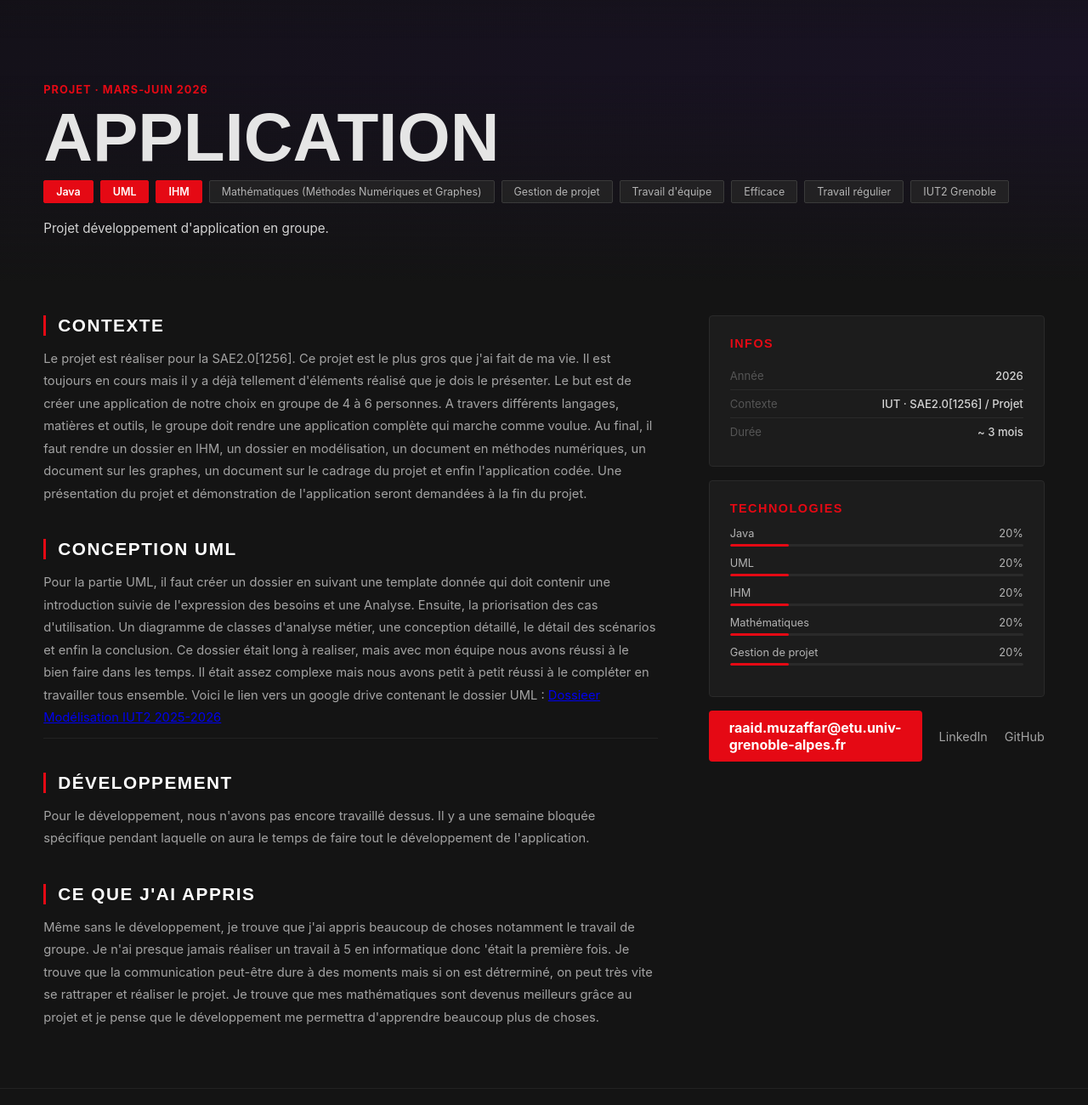
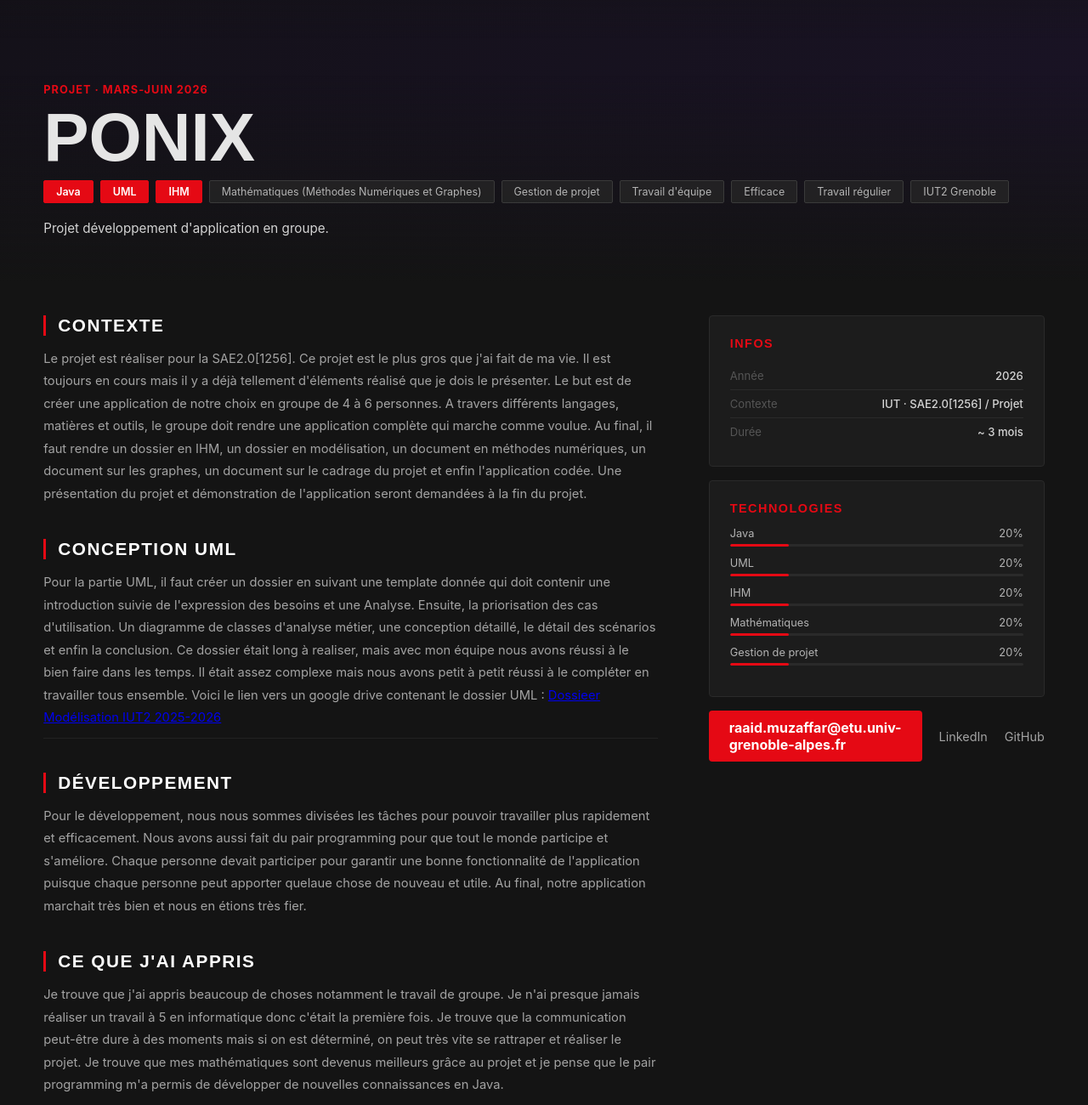
Before and after one commit to raaid07/raaid07.github.io, a plain HTML site: page application.html in a window 1280 px wide. Shown: the part 220-1520 px from the top of the page at 85% size. Drawn offline with Linux system fonts and the light colour scheme.

Commit message:
Change title to 'PONIX' and update development details
Updated the title and project name from 'Application' to 'PONIX'. Revised the development section to reflect task division and pair programming experience.

```diff
--- a/application.html
+++ b/application.html
@@ -3,7 +3,7 @@
 <head>
   <meta charset="UTF-8">
   <meta name="viewport" content="width=device-width, initial-scale=1.0">
-  <title>Application – Raaid Muzaffar</title>
+  <title>PONIX – Raaid Muzaffar</title>
   <link rel="stylesheet" href="cssportfolio.css">
 </head>
 <body>
@@ -25,7 +25,7 @@
   <div class="bg-main-proj" style="background: linear-gradient(135deg, #110724, #2d115c);"></div>
   <div class="contenu-main-proj">
     <span class="grostxt-àpropos">PROJET · MARS-JUIN 2026</span>
-    <h1>APPLICATION</h1>
+    <h1>PONIX</h1>
     <div class="infos-main-proj">
       <span class="tag-red">Java</span>
       <span class="tag-red">UML</span>
@@ -67,15 +67,16 @@
     <div class="divise-main"></div>
 
     <h2>DÉVELOPPEMENT</h2>
-    <p>Pour le développement, nous n'avons pas encore travaillé dessus.
-      Il y a une semaine bloquée spécifique pendant laquelle on aura le temps de faire tout le développement de l'application.
+    <p>Pour le développement, nous nous sommes divisées les tâches pour pouvoir travailler plus rapidement et efficacement. Nous avons aussi fait du pair programming pour que tout le monde participe et s'améliore.
+      Chaque personne devait participer pour garantir une bonne fonctionnalité de l'application puisque chaque personne peut apporter quelaue chose de nouveau et utile. Au final, notre application marchait très bien et nous
+      en étions très fier.
     </p>
 
     <h2>CE QUE J'AI APPRIS</h2>
     <ul>
-      <p>Même sans le développement, je trouve que j'ai appris beaucoup de choses notamment le travail de groupe. Je n'ai presque jamais réaliser un travail à 5 en informatique donc 'était la première fois.
-      Je trouve que la communication peut-être dure à des moments mais si on est détrerminé, on peut très vite se rattraper et réaliser le projet.
-      Je trouve que mes mathématiques sont devenus meilleurs grâce au projet et je pense que le développement me permettra d'apprendre beaucoup plus de choses.
+      <p>Je trouve que j'ai appris beaucoup de choses notamment le travail de groupe. Je n'ai presque jamais réaliser un travail à 5 en informatique donc c'était la première fois.
+      Je trouve que la communication peut-être dure à des moments mais si on est déterminé, on peut très vite se rattraper et réaliser le projet.
+      Je trouve que mes mathématiques sont devenus meilleurs grâce au projet et je pense que le pair programming m'a permis de développer de nouvelles connaissances en Java.
       </p>
     </ul>
 
```
